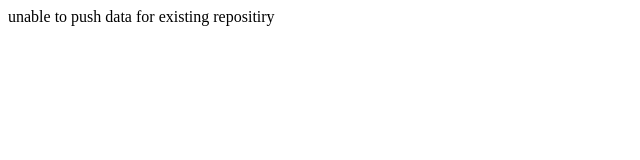
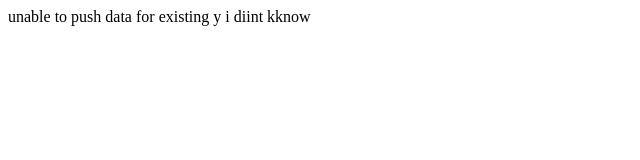
Before and after one commit to Ashish476/gittest, a plain HTML site: page raj.html in a window 1280 px wide. Shown: the full height of the page, 0-640 px from the left. Drawn offline with Linux system fonts and the light colour scheme.

Commit message:
changed it

```diff
--- a/raj.html
+++ b/raj.html
@@ -6,6 +6,6 @@
     <title>Document</title>
 </head>
 <body>
-    unable to push data for existing repositiry
+    unable to push data for existing y i diint kknow
 </body>
 </html>
```
